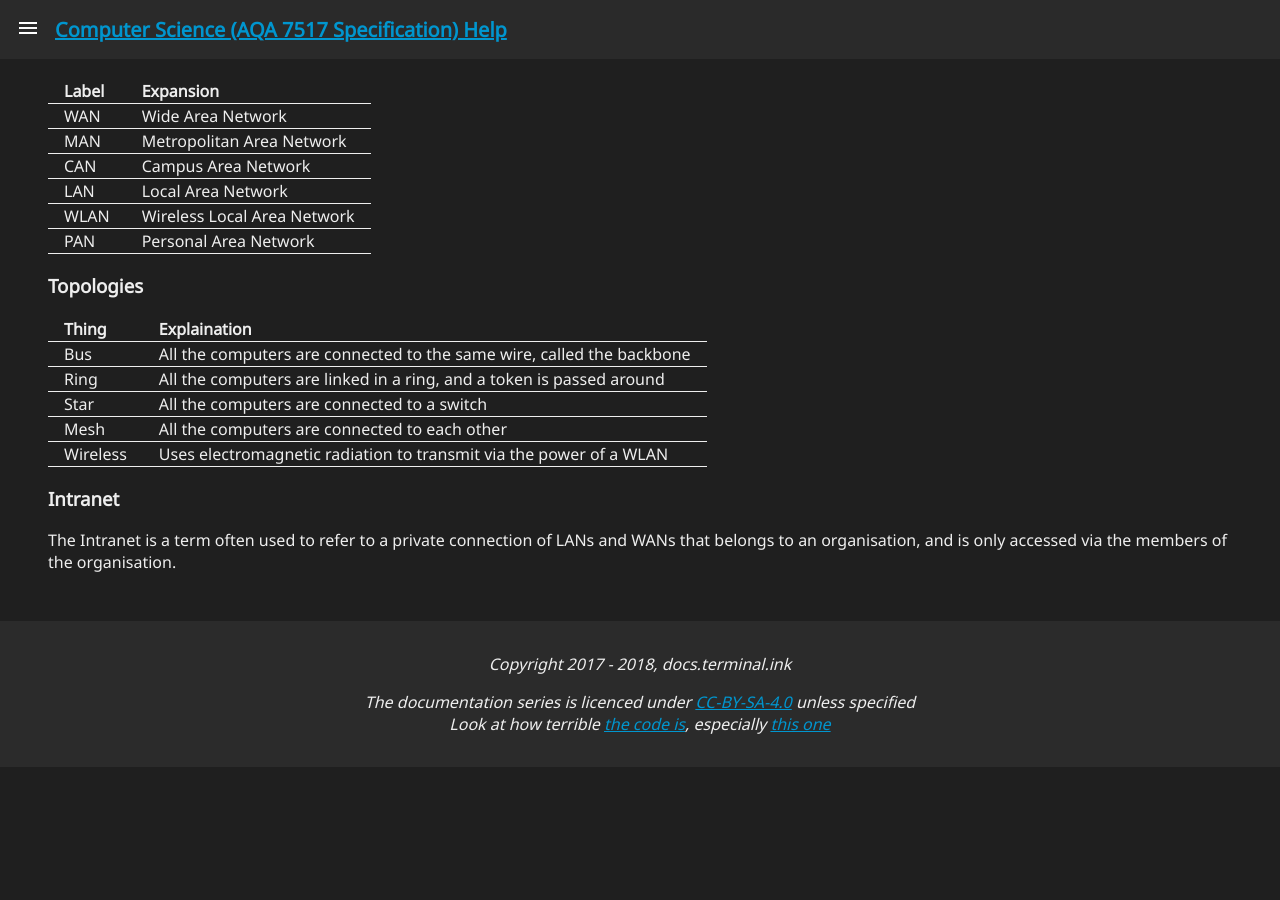
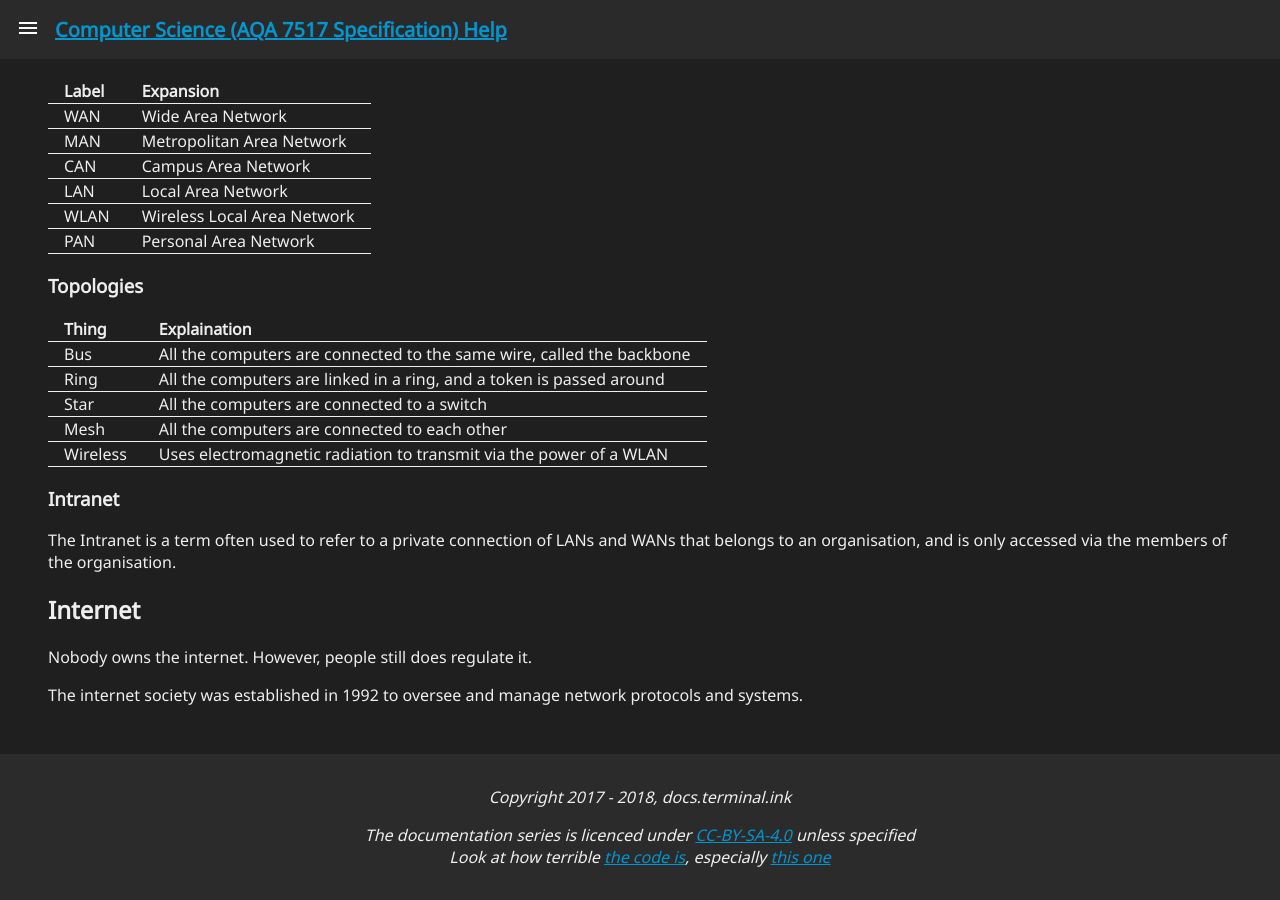
Before and after one commit to Terminal/docs.terminal.ink, a Jekyll site: the page built from _collections/_7517/4.9.2.md, in a window 1280 px wide and 900 px high, scrolled down 664 px. Built offline with Jekyll 4.4.1, drawn with Linux system fonts in a browser that asks for light colours; before the commit the page ends 1431 px from its top, so only the background shows below that.

Commit message:
Update 4.9.2.md

```diff
--- a/_collections/_7517/4.9.2.md
+++ b/_collections/_7517/4.9.2.md
@@ -59,3 +59,8 @@ Wireless | Uses electromagnetic radiation to transmit via the power of a WLAN
 ### Intranet
 The Intranet is a term often used to refer to a private connection of LANs and WANs that belongs to an organisation,
 and is only accessed via the members of the organisation.
+
+## Internet
+Nobody owns the internet. However, people still does regulate it.
+
+The internet society was established in 1992 to oversee and manage network protocols and systems.
```
